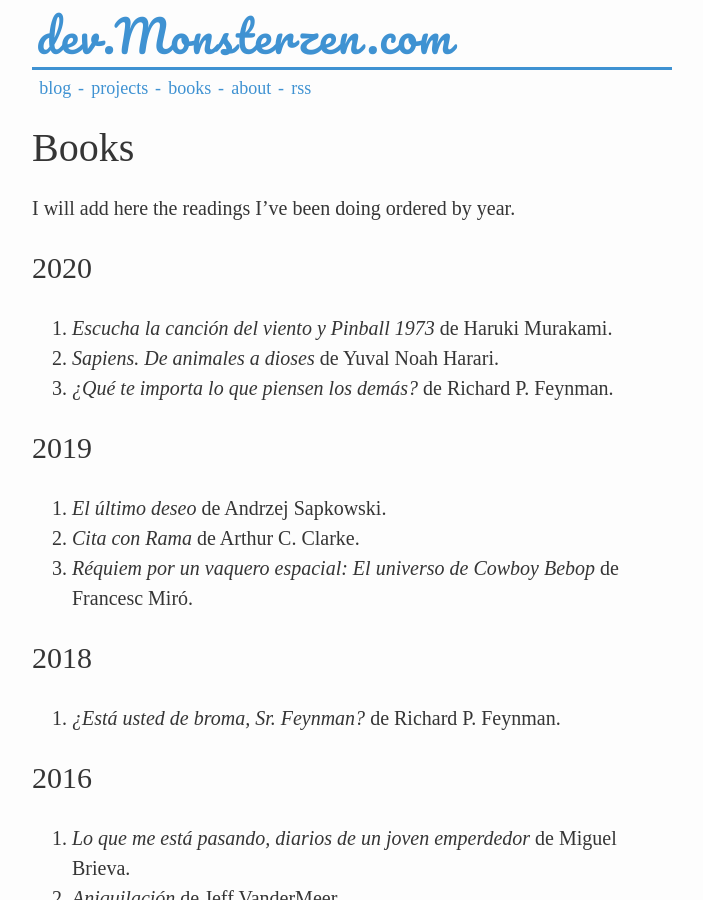
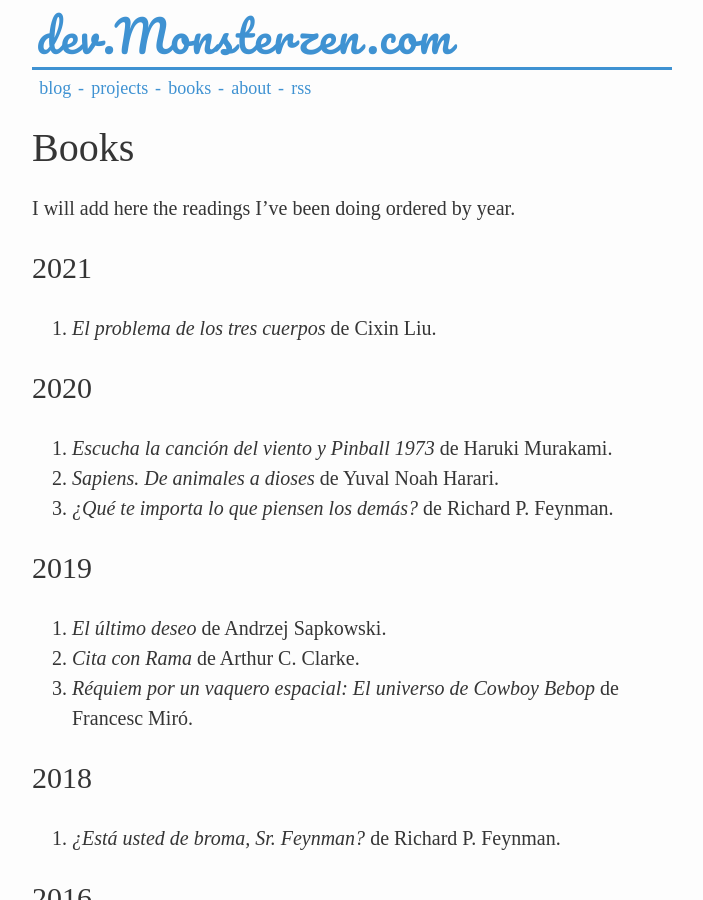
Before and after one commit to jfcalvo/jfcalvo.github.com, a Jekyll site: the page built from books.markdown, in a window 1280 px wide and 900 px high. Shown: the whole window, without its empty margins (288-991 px from the left). Built offline with Jekyll 4.4.1, drawn with Linux system fonts in a browser that asks for light colours; some web fonts are replaced.

Commit message:
Update books.markdown

```diff
--- a/books.markdown
+++ b/books.markdown
@@ -7,6 +7,10 @@ permalink: /books/
 # Books
 
 I will add here the readings I've been doing ordered by year.
+
+## 2021
+
+1. *El problema de los tres cuerpos* de Cixin Liu.
 
 ## 2020
 
```
